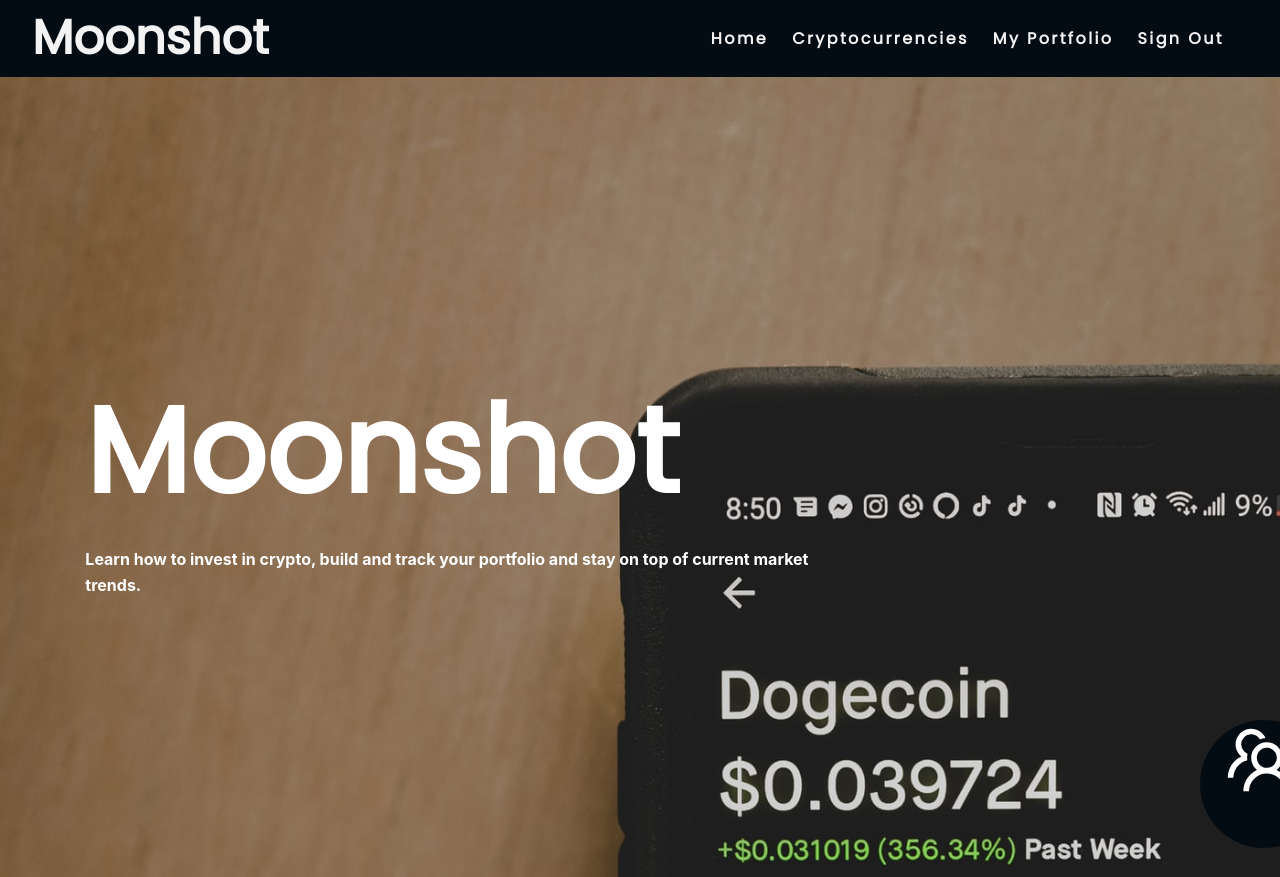
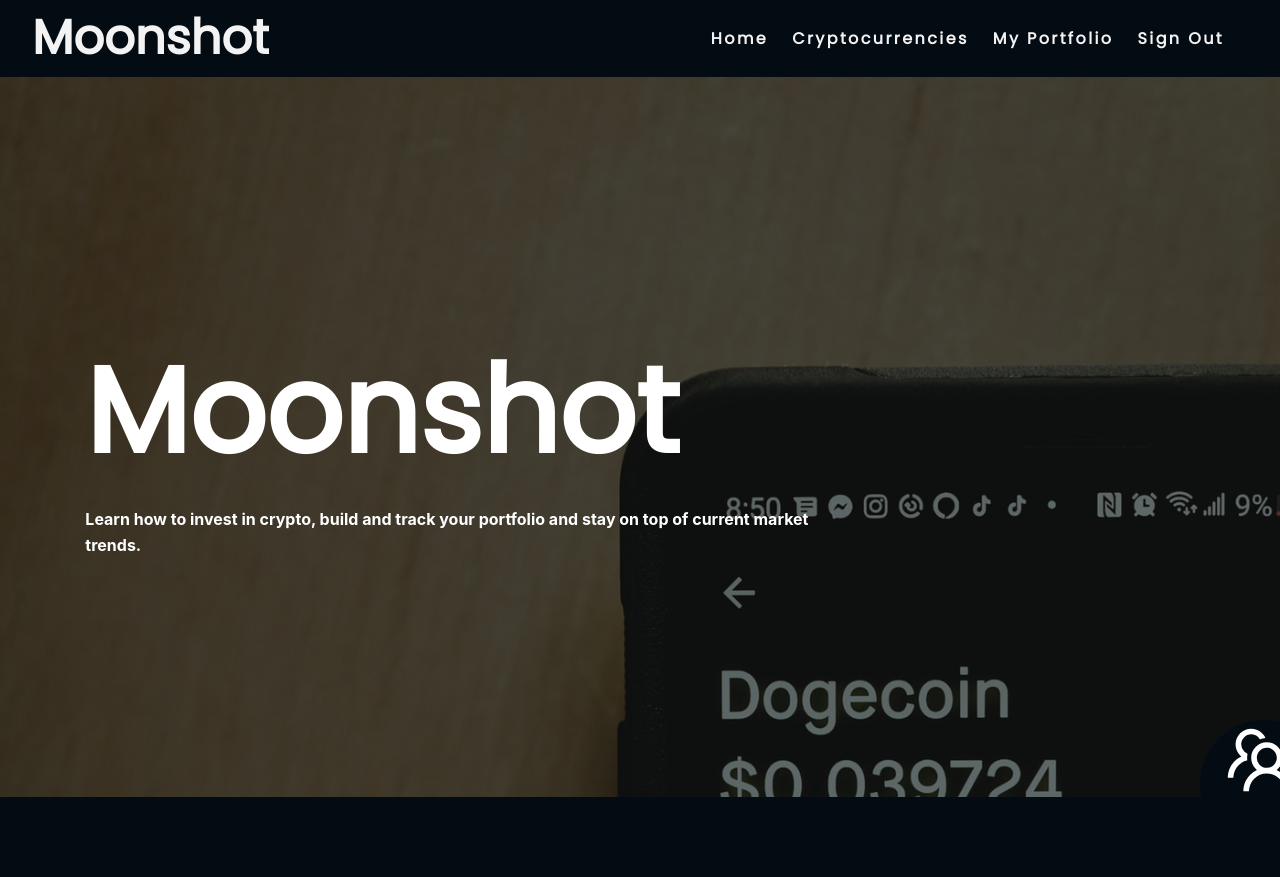
Before and after one commit to IrvHenri/moonshot, a React (Create React App) app in the folder client/: page / in a window 1280 px wide. Shown: the top 877 px of the page. After the commit the page ends 848 px from the top, so only its background shows below. Built offline with nearby package versions, Linux system fonts and the light colour scheme.

Commit message:
finished index page

```diff
--- a/client/src/components/Landing/index.css
+++ b/client/src/components/Landing/index.css
@@ -4,6 +4,11 @@
 
 .hero-header-grid {
   height: 100%;
+  background: no-repeat fixed;
+  background-image: url('../../images/moonshot-background.jpeg');
+  background-size: cover;
+  background-color: #717e7e;
+  background-blend-mode: multiply;
 }
 
 .hero-header-text {
--- a/client/src/components/Landing/index.js
+++ b/client/src/components/Landing/index.js
@@ -3,21 +3,12 @@
 import { Box, Grid, Card, CardContent } from '@material-ui/core'
 import { BsFillEyeFill, BsFillCalendarFill } from 'react-icons/bs'
 import { FaBrain } from 'react-icons/fa'
-import Background from '../../images/moonshot-background.jpeg'
-
-const styles = {
-  boxContainer: {
-    backgroundImage: `url(${Background})`,
-    backgroundSize: "cover",
-    position: "absolute"
-  }
-}
 
 const Landing = () => {
   return (
     <React.Fragment>
       <Box className="hero-header">
-        <Grid container className="hero-header-grid" style={styles.boxContainer}>
+        <Grid container className="hero-header-grid">
           <Grid item xs={12} sm={8}>
             <div className="hero-header-text">
               <h1> Moonshot </h1>
```
